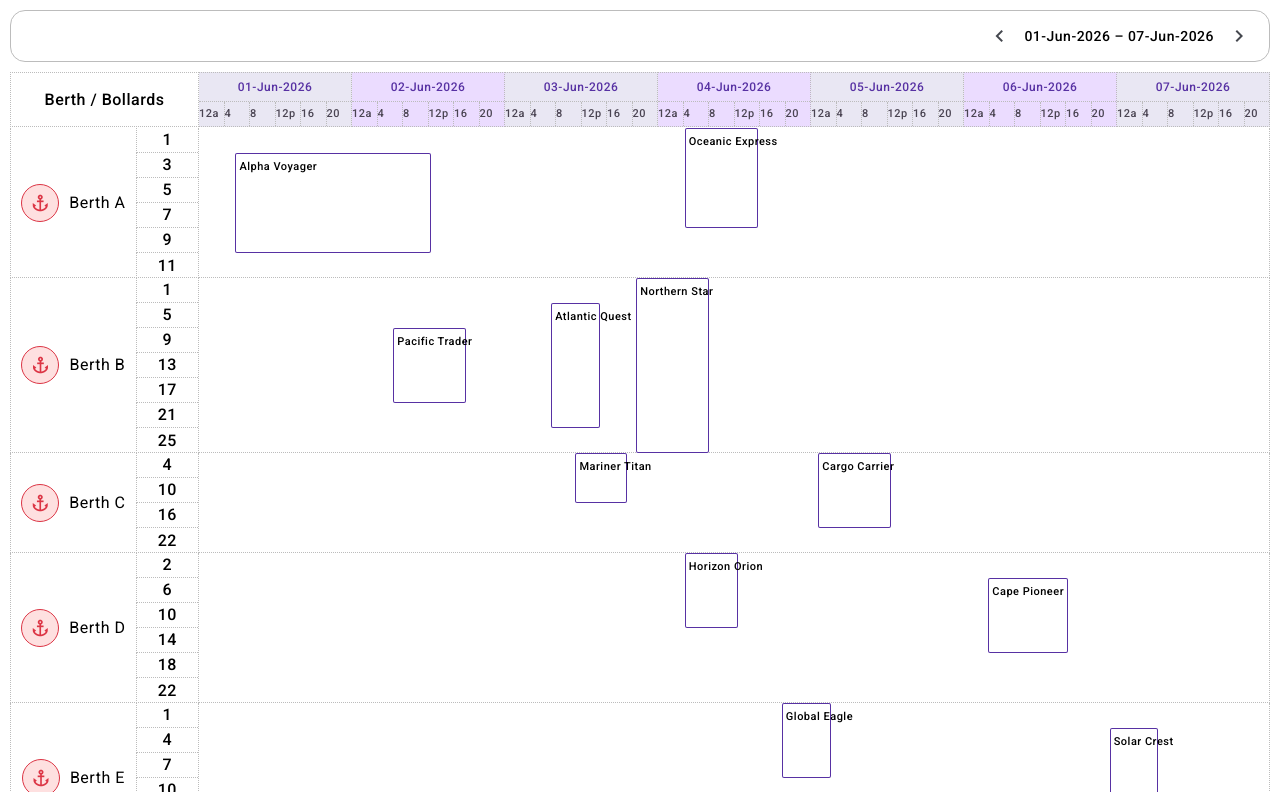
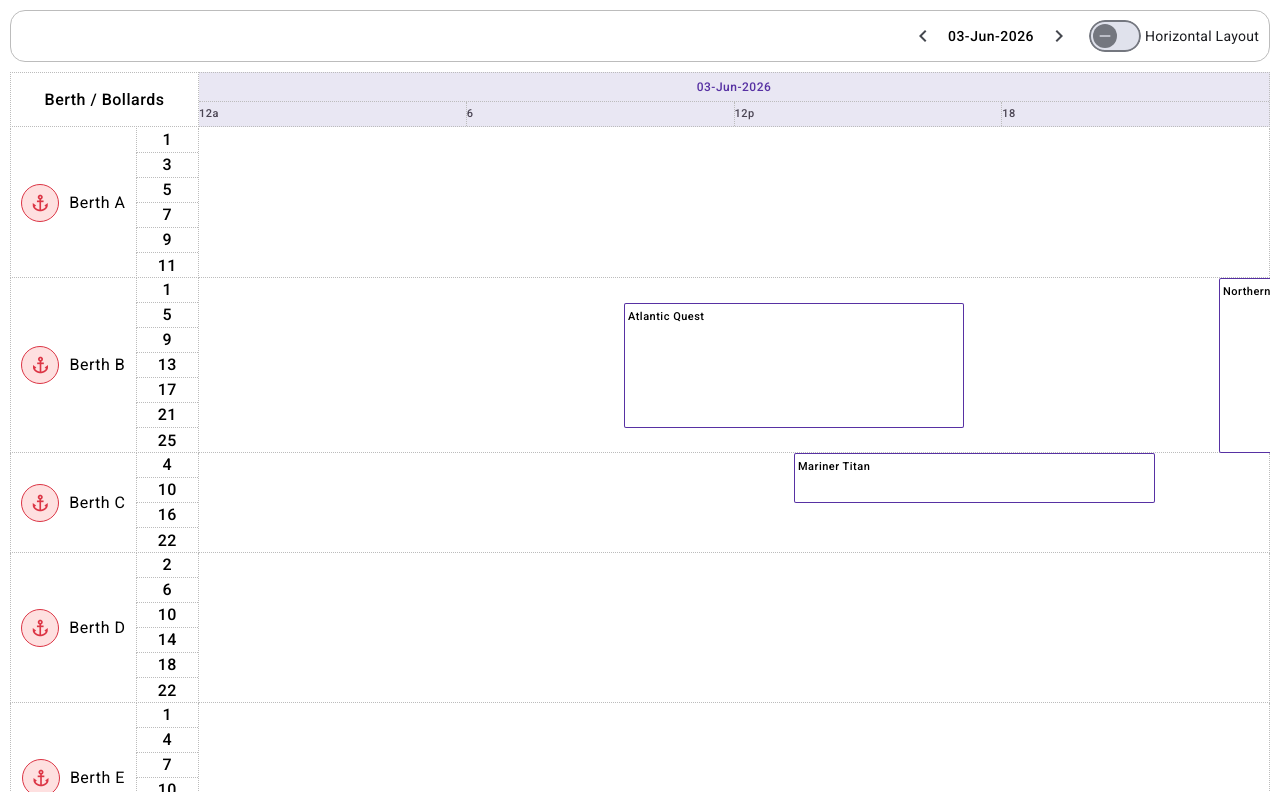
Before and after one commit to Yojan-Pawade/berth-planner, an Angular app: page / in a window 1280 px wide. Built offline with nearby package versions, Linux system fonts and the light colour scheme.

Commit message:
added layout change toggle

```diff
--- a/src/app/berth-planner/berth-planner.component.html
+++ b/src/app/berth-planner/berth-planner.component.html
@@ -1,5 +1,4 @@
 <div class="berth-planner" #plannerWrapper>
-
     <div class="planner-toolbar">
         <div class="planner-toolbar__nav">
             <button mat-icon-button (click)="onPrev()">
@@ -10,10 +9,13 @@
                 <mat-icon>chevron_right</mat-icon>
             </button>
         </div>
+        <mat-slide-toggle [checked]="orientation() === 'vertical'"
+            (change)="setOrientation($event.checked ? 'vertical' : 'horizontal')">
+            {{ orientation() === 'vertical' ? 'Vertical Layout' : 'Horizontal Layout' }}
+        </mat-slide-toggle>
     </div>
 
     <div class="planner-grid" #plannerBody>
-
         <div class="planner-header-row">
             <div class="planner-corner-label" [style.width.px]="berthNameWidth()">Berth / Bollards</div>
             <div class="planner-timeline">
--- a/src/app/berth-planner/berth-planner.component.ts
+++ b/src/app/berth-planner/berth-planner.component.ts
@@ -2,6 +2,7 @@ import { Component, ElementRef, OnInit, ViewChild } from '@angular/core';
 import { BerthPlannerbaseService } from './services/berth-planner-base.service';
 import { TimeLineService } from './services/timeline.service';
 import { fmt, m, y } from './berth-planner.utils';
+import { PlannerOrientation } from './berth-planner.model';
 
 @Component({
   selector: 'app-berth-planner',
@@ -47,6 +48,10 @@ export class BerthPlannerComponent extends BerthPlannerbaseService implements On
     this.initBerthData();
   }
 
+  setOrientation(o: PlannerOrientation): void {
+    this._orientation.set(o);
+  }
+
   get dateRangeLabel(): string {
     const start = this.timelineSvc.rangeStartDate();
     const end = this.timelineSvc.rangeEndDate();
--- a/src/app/berth-planner/berth-planner.model.ts
+++ b/src/app/berth-planner/berth-planner.model.ts
@@ -1,3 +1,4 @@
+export type PlannerOrientation = 'horizontal' | 'vertical';
 export type ViewMode = 'ONE_DAY' | 'TWO_DAY' | 'ONE_WEEK' | 'ONE_MONTH' | 'CUSTOM';
 export type SlotCount = 4 | 6 | 12 | 24;
 
--- a/src/app/berth-planner/berth-planner.module.ts
+++ b/src/app/berth-planner/berth-planner.module.ts
@@ -6,10 +6,12 @@ import {BerthPlannerbaseService } from './services/berth-planner-base.service';
 import { TimeLineService } from './services/timeline.service';
 import { MatButtonModule } from '@angular/material/button';
 import { MatIconModule }   from '@angular/material/icon';
+import { MatButtonToggleModule } from '@angular/material/button-toggle';
+import { MatSlideToggleModule } from '@angular/material/slide-toggle';
 
 @NgModule({
   declarations: [BerthPlannerComponent],
-  imports: [CommonModule, BerthplannerRouting,  MatButtonModule, MatIconModule],
+  imports: [CommonModule, BerthplannerRouting,  MatButtonModule, MatIconModule , MatButtonToggleModule,MatSlideToggleModule,],
   providers:  [BerthPlannerbaseService , TimeLineService]
 })
 export class BerthPlannerModule {}
--- a/src/app/berth-planner/services/berth-planner-base.service.ts
+++ b/src/app/berth-planner/services/berth-planner-base.service.ts
@@ -1,12 +1,15 @@
-import { Injectable, OnInit } from '@angular/core';
+import { Injectable, OnInit, signal } from '@angular/core';
 import { TimeLineService } from './timeline.service';
-import { TimelineConfig } from '../berth-planner.model';
+import { PlannerOrientation, TimelineConfig } from '../berth-planner.model';
 import { BERTH_PLANNER_DATA} from '../berth-planner.utils';
 
 @Injectable({
   providedIn: 'root',
 })
 export class BerthPlannerbaseService implements OnInit {
+  _orientation = signal<PlannerOrientation>('horizontal');
+  readonly orientation = this._orientation.asReadonly();
+
   private readonly BERTH_NAME_PERCENT = 15;
   private readonly TIMELINE_PERCENT = 85;
 
@@ -25,7 +28,7 @@ export class BerthPlannerbaseService implements OnInit {
   }
 
   _init() {
-    this.timelineSvc.initTimeline('ONE_WEEK', 6);
+    this.timelineSvc.initTimeline('ONE_DAY', 4);
     this.updateLayout();
   }
 
```
